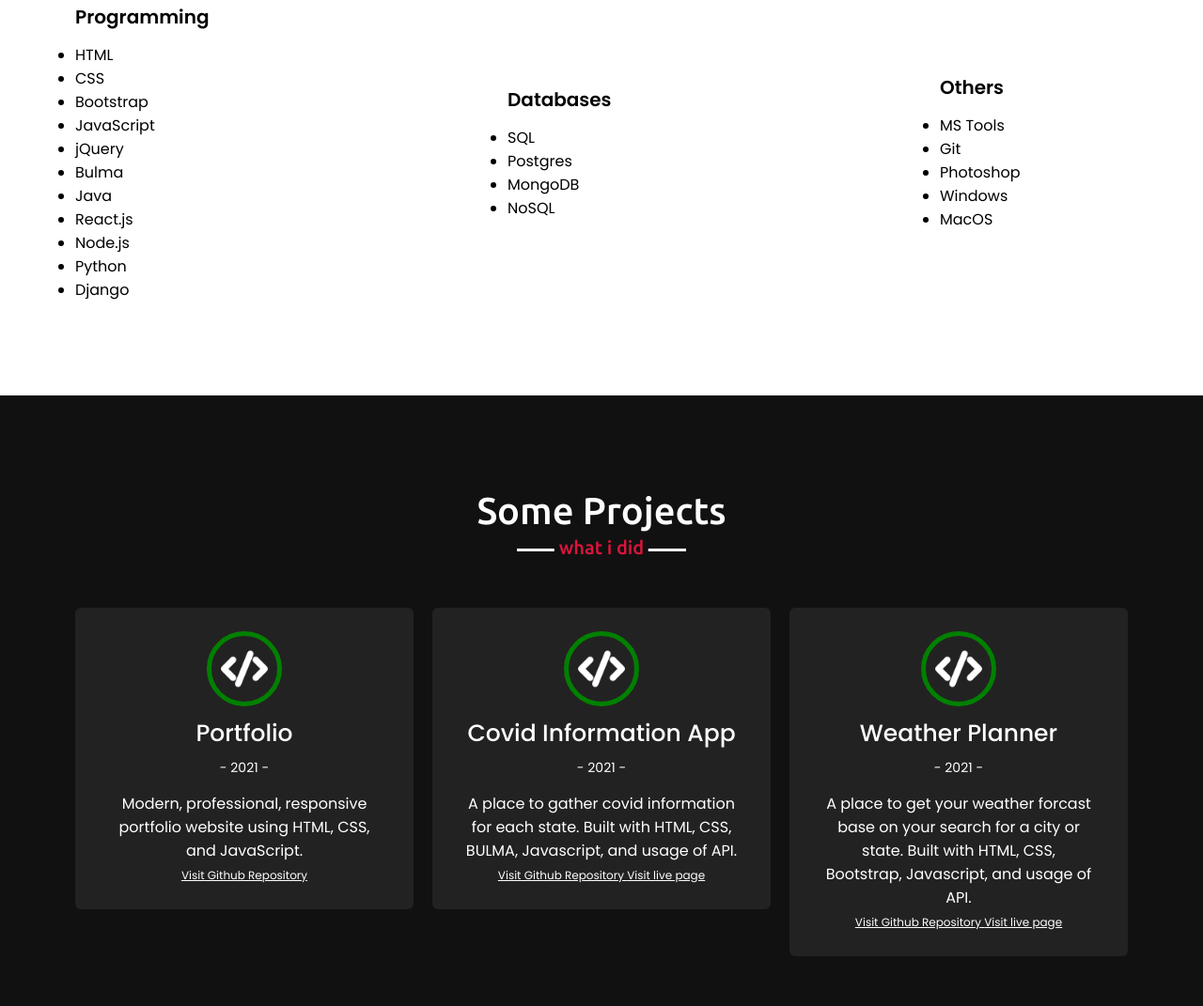
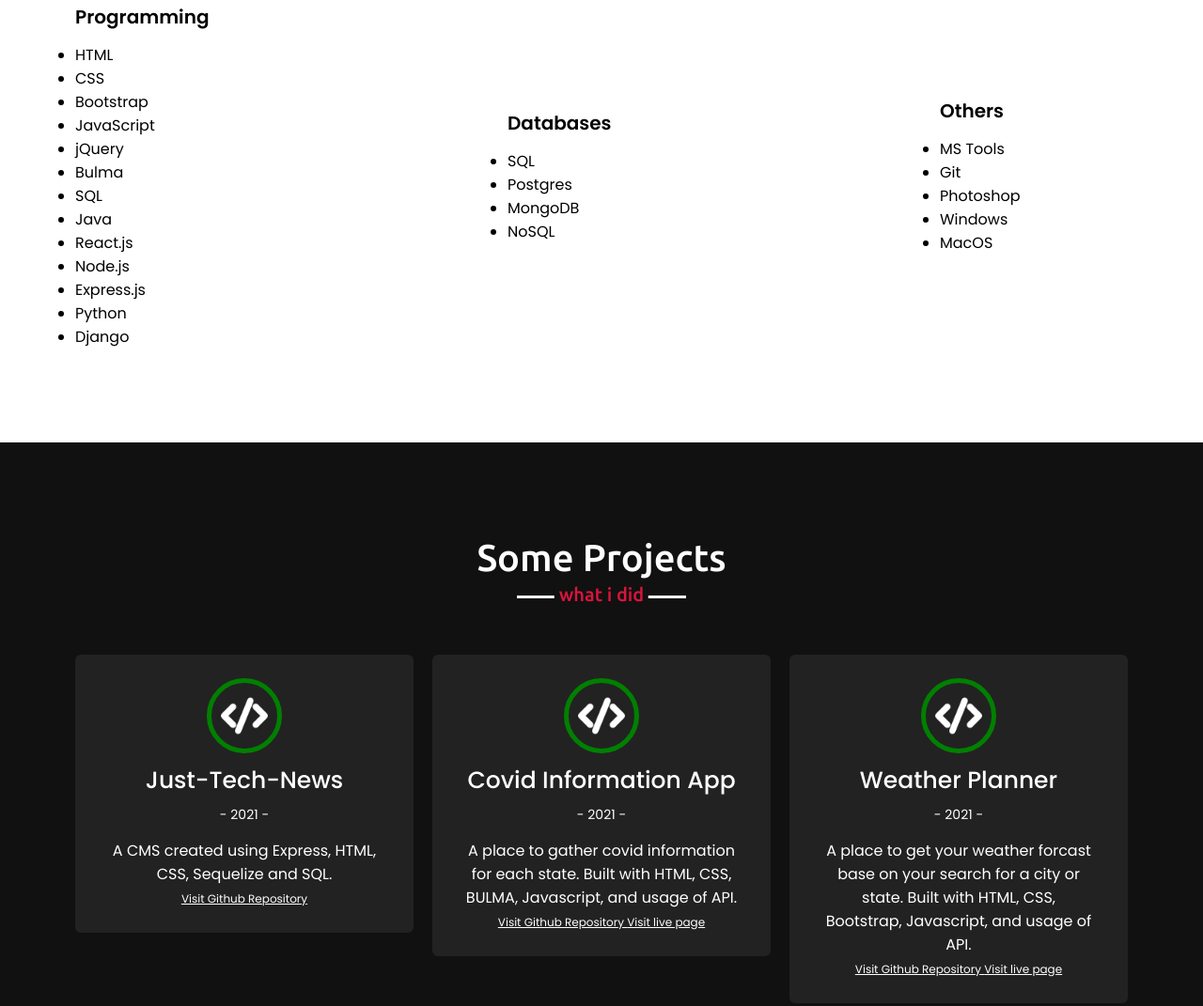
Before and after one commit to nguyen-william93/portfolio, a plain HTML site: page index.html in a window 1280 px wide. Shown: the part 2629-3700 px from the top of the page at 94% size. Drawn offline with nearby package versions, Linux system fonts and the light colour scheme.

Commit message:
update projects

```diff
--- a/index.html
+++ b/index.html
@@ -88,7 +88,6 @@
         </div>
     </section>
 
-    <!-- services section start -->
     <section class="services" id="services">
         <div class="max-width">
             <h2 class="title">Current Intrests</h2>
@@ -115,12 +114,9 @@
                     <div class="box">
                         <img src="./images/javascript-542e10ea6e.png" class="explicative-icons" />
                         <div class="text">Javascript</div>
-                        <!-- <p>Express.js is a modular web framework for Node.js It is used for easier creation of web
+                        <p>Express.js is a modular web framework for Node.js It is used for easier creation of web
                             applications and services. It can be as heavy or light weight as you need it to be.
                             Express.js simplifies development and makes it easier to write secure, modular and fast
-                            applications.</p> -->
-                        <p>Javascript is a scripting language that is responsible for running the web. It is a lightweight language
-                            that can be use on any browser. In fact, most of modern techonology is built base on Javascript.
                         </p>
                     </div>
                 </div>
@@ -143,12 +139,12 @@
                         <li>JavaScript</li>
                         <li>jQuery</li>
                         <li>Bulma</li>
-                        <!-- <li>SQL</li> -->
+                        <li>SQL</li>
                         <!-- <li>C</li> -->
                         <li>Java</li>
                         <li>React.js</li>
                         <li>Node.js</li>
-                        <!-- <li>Express.js</li> -->
+                        <li>Express.js</li>
                         <li>Python</li>
                         <li>Django</li>
                     </ul>
@@ -156,11 +152,6 @@
                 <div class="column center">
                     <div class="text">Databases</div>
                     <ul>
-                        <!-- <li>Oracle Databases</li>
-                        <li>DBpedia Dataset</li>
-                        <li>Solid Project Platform</li>
-                        <li>Neo4j</li>
-                        <li>MongoDB</li> -->
                         <li>SQL</li>
                         <li>Postgres</li>
                         <li>MongoDB</li>
@@ -173,10 +164,6 @@
                         <li>MS Tools</li>
                         <li>Git</li>
                         <li>Photoshop</li>
-                        <!-- <li>Postman</li> -->
-                        <!-- <li>Figma</li>
-                        <li>UML</li> -->
-                        <!-- <li>Linux Ubuntu</li> -->
                         <li>Windows</li>
                         <li>MacOS</li>
                     </ul>
@@ -193,97 +180,16 @@
                 <div class="card">
                     <div class="box">
                         <img src="images/code.png" alt="Project image">
-                        <div class="text">Portfolio</div>
+                        <div class="text">Just-Tech-News</div>
                         <span class="sub-text">- 2021 -</span>
-                        <p> Modern, professional, responsive portfolio website using HTML, CSS, and JavaScript.
+                        <p> A CMS created using Express, HTML, CSS, Sequelize and SQL.
                             <br>
-                            <a href="https://github.com/nguyen-william93/portfolio" target="__blank">
+                            <a href="https://github.com/nguyen-william93/just-tech-news" target="__blank">
                                 Visit Github Repository
                             </a>
                         </p>
                     </div>
                 </div>
-                <!-- <div class="card">
-                    <div class="box">
-                        <img src="images/code.png" alt="Project image">
-                        <div class="text">Polls App</div>
-                        <span class="sub-text">- 2021 -</span>
-                        <p> Minimalist application to create polls with questions / choices,
-                            with an administrator side, built with Python, Django, HTML and Bootstrap.
-                            <br>
-                            <a href="https://github.com/RaniaBenchouiekh/pollster" target="__blank">
-                                Visit Github Repository
-                            </a>
-                        </p>
-                    </div>
-                </div>
-                <div class="card">
-                    <div class="box">
-                        <img src="images/code.png" alt="Project image">
-                        <div class="text">Simple Portfolio</div>
-                        <span class="sub-text">- 2020 -</span>
-                        <p> Modern, minimalist, responsive personal website using HTML,
-                            CSS, and JavaScript.
-                            <br>
-                            <a href="https://github.com/RaniaBenchouiekh/simple-sass-portfolio" target="__blank">
-                                Visit Github Repository
-                            </a>
-                        </p>
-                    </div>
-                </div>
-                <div class="card">
-                    <div class="box">
-                        <img src="images/code.png" alt="Project image">
-                        <div class="text">Solid Google Books-</div>
-                        <span class="sub-text">- 2020 -</span>
-                        <p> Decentralized platforms, providing
-                            book recommendations, using an LOD based recommendation system
-                            , built with React.js, Node.js, Express.js, Sparql, Google
-                            Books API, TMDb API, and SOLID Project Libraries.
-                            <br>
-                            <a href="https://github.com/RaniaBenchouiekh/lod-based-book-recommendations" target="__blank">
-                                Visit Github Repository
-                            </a>
-                        </p>
-                    </div>
-                </div>
-                <div class="card">
-                    <div class="box">
-                        <img src="images/code.png" alt="Project image">
-                        <div class="text">Mini Python Compiler</div>
-                        <span class="sub-text">- 2019 -</span>
-                        <p> A mini Python compiler in C language (Flex &
-                            Bison), and in machine code.
-                            <br>
-                            <a href="https://github.com/RaniaBenchouiekh/mini-python-compiler" target="__blank">
-                                Visit Github Repository
-                            </a>
-                        </p>
-                    </div>
-                </div>
-                <div class="card">
-                    <div class="box">
-                        <img src="images/code.png" alt="Project image">
-                        <div class="text">KontRol</div>
-                        <span class="sub-text">- 2018 -</span>
-                        <p> A desktop application allowing parents to monitor
-                            their children's activity on Twitter, built in Java, JavaFx, Cypher, and
-                            Neo4j.
-                            <br>
-                        </p>
-                    </div>
-                </div>
-                <div class="card">
-                    <div class="box">
-                        <img src="images/code.png" alt="Project image">
-                        <div class="text">VIDAL Medical Dictionary</div>
-                        <span class="sub-text">- 2018 -</span>
-                        <p> Data extraction from a medical site, and creation of an associated
-                            dictionary in Java and phpMyAdmin.
-                            <br>
-                        </p>
-                    </div>
-                </div> -->
                 <div class="card">
                     <div class="box">
                         <img src="images/code.png" alt="Project image">
```
Also changed, not shown: 2 other files.
